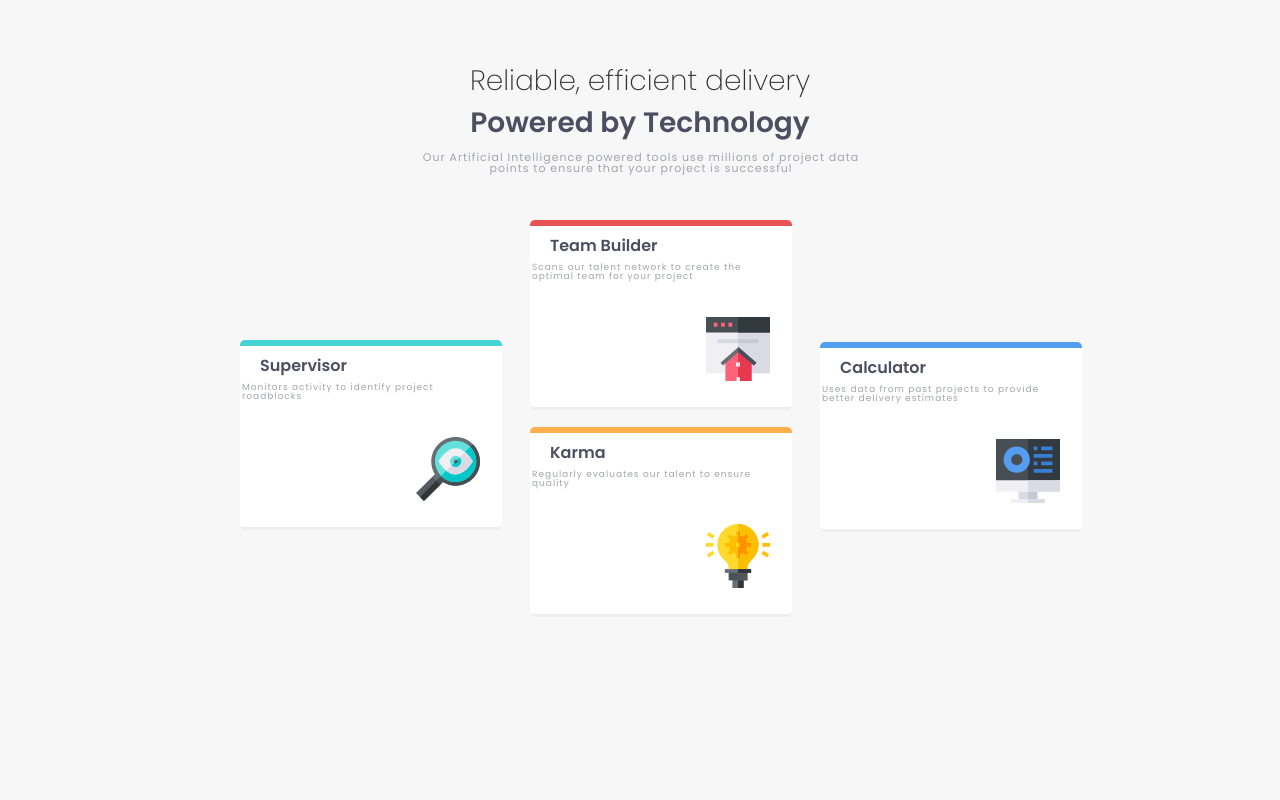
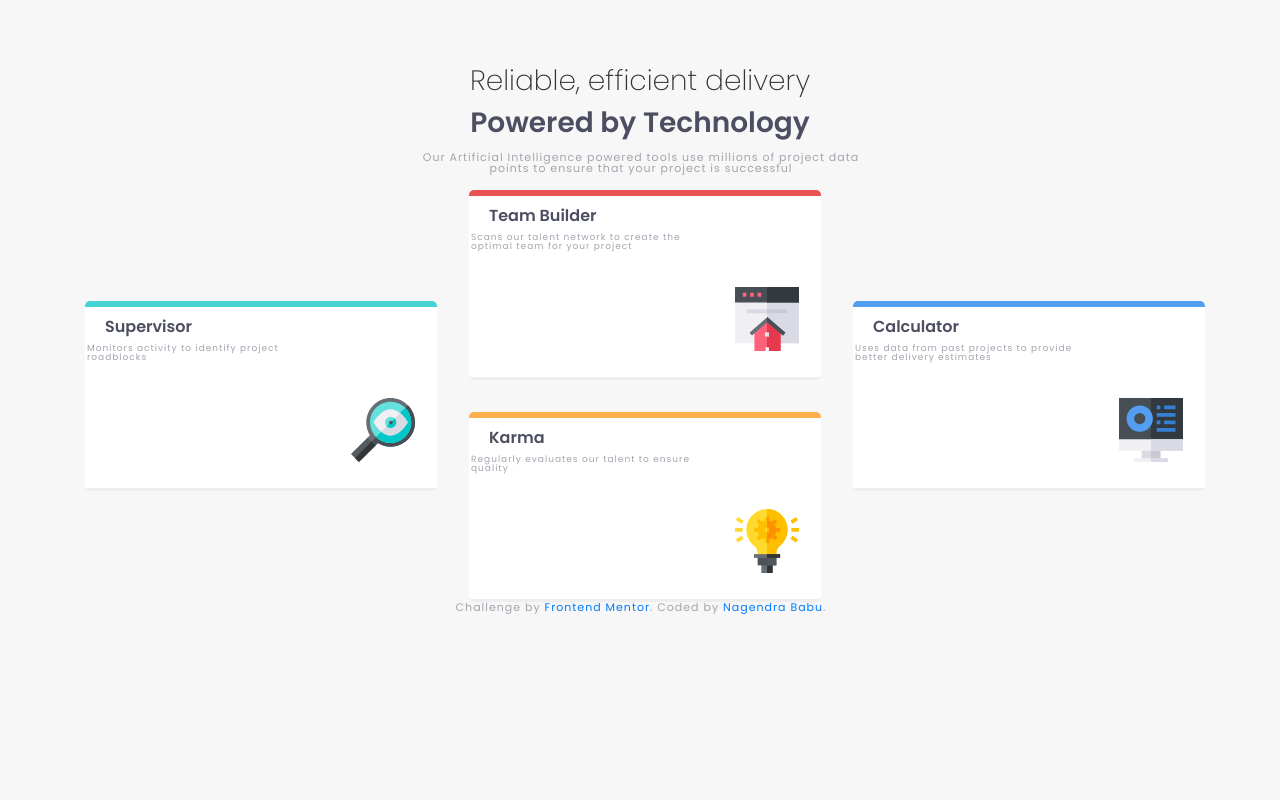
Before and after one commit to nagendra226/Four-Friend-Feature-Selection, a plain HTML site: page index.html in a window 1280 px wide. Shown: the top 800 px of the page. Drawn offline with nearby package versions, Linux system fonts and the light colour scheme.

Commit message:
Add files via upload

```diff
--- a/CSS/styles.css
+++ b/CSS/styles.css
@@ -4,86 +4,51 @@
   text-align: center;
 }
 
-.heading-2 {
-  width: 20.5%;
+.heading-2,.heading-3,.heading-4,.heading-5 {
   height: 190px;
   text-align: left;
-  border-top: solid 6px #45D3D3;
   border-radius: 5px;
   padding-top: 10px;
   border-bottom: inset;
   background-color: white;
-  position: relative;
-  left:240px;
-  top:150px;
 }
 
-.supervisor {
+.heading-2{
+  border-top: solid 6px #45D3D3;
+  grid-column: 1;
+  grid-row: 2/4;
+}
+
+.heading-3{
+  border-top: solid 6px hsl(0, 78%, 62%);
+  grid-column: 2;
+  grid-row: 1/3;
+}
+
+.heading-4{
+  border-top: solid 6px hsl(34, 97%, 64%);
+  grid-column: 2;
+  grid-row: 3/5;
+}
+
+.heading-5{
+  border-top: solid 6px hsl(212, 86%, 64%);
+  grid-column: 3;
+  grid-row: 2/4;
+}
+
+.supervisor,.team-builder,.karma,.calculator {
   float: right;
   margin-right: 22px;
   padding-top:20px;
 }
-
-.heading-3 {
-  width: 20.5%;
-  height: 190px;
-  text-align: left;
-  border-top: solid 6px hsl(0, 78%, 62%);
-  border-radius: 5px;
-  padding-top: 10px;
-  position: relative;
-  left: 530px;
-  bottom: 160px;
-  border-bottom: inset;
-  background-color: white;
+.container{
+  display: grid;
+  grid-template-columns: repeat(3, 22rem);
+  grid-template-rows: repeat(4, auto);
+  grid-gap: 2rem;
+  grid-area:auto;
 }
-
-.team-builder {
-  float: right;
-  margin-right: 22px;
-  padding-top:20px;
-}
-
-.heading-4 {
-  width: 20.5%;
-  height: 190px;
-  text-align: left;
-  border-top: solid 6px hsl(34, 97%, 64%);
-  border-radius: 5px;
-  padding-top: 10px;
-  border-bottom: inset;
-  background-color: white;
-  position: relative;
-  left: 530px;
-  bottom:143px;
-}
-
-.karma {
-  float: right;
-  margin-right: 22px;
-  padding-top:20px;
-}
-
-.heading-5 {
-  width: 20.5%;
-  height: 190px;
-  text-align: left;
-  border-top: solid 6px hsl(212, 86%, 64%);
-  border-radius: 5px;
-  padding-top: 10px;
-  border-bottom: inset;
-  background-color: white;
-  position: relative;
-  left: 820px;
-  bottom: 418px;
-}
-
-.calculator {
-  float: right;
-  margin-right: 22px;
-  padding-top:20px;
-}
-
 /******************Classes - Selectors - End ******************/
 /******************ID - Selectors - Begin ******************/
 #heading-val1-1 {
@@ -137,3 +102,36 @@ h6 {
 }
 
 /******************Tag - Selectors - End ******************/
+/*For Mobile*/
+@media only screen and (max-width: 480px) {
+  body {
+    width: 375px;
+    margin: 1.5rem;
+  }
+  .heading-2 {
+    grid-row: 1;
+    grid-column: 1;
+  }
+
+  .heading-3 {
+    grid-row: 2;
+    grid-column: 1;
+  }
+
+  .heading-4 {
+    grid-row: 3;
+    grid-column: 1;
+  }
+
+  .heading-5 {
+    grid-row: 4;
+    grid-column: 1;
+  }
+  .card {
+    width: 95%;
+    padding-right: 1.25rem;
+  }
+  .container {
+    margin: 1rem;
+  }
+}
--- a/index.html
+++ b/index.html
@@ -27,18 +27,17 @@
   <!--Fonts-->
   <link href="https://fonts.googleapis.com/css2?family=Poppins:wght@200;300;400;600;900&display=swap" rel="stylesheet">
 
-</head>
-
-<body>
   <div class="heading-1">
-
     <h3><span id="heading-val1-1">Reliable, efficient delivery<br></span><span id="heading-val1-2"> Powered by Technology</span></h3>
     <p><span id="heading-val2-1">Our Artificial Intelligence powered tools use millions of project data<br></span>
     <span id="heading-val2-2">points to ensure that your project is successful</span>
     </p>
-
   </div>
 
+</head>
+
+<body>
+  <div class="container">
     <div class="heading-2">
     <h6>Supervisor</h6>
     <p>Monitors activity to identify project<br>
@@ -68,6 +67,9 @@
     </div>
 
 
+  </div>
+
+
 
 </body>
 <footer>
```
Lines whose indentation alone changed are shown as unchanged.
